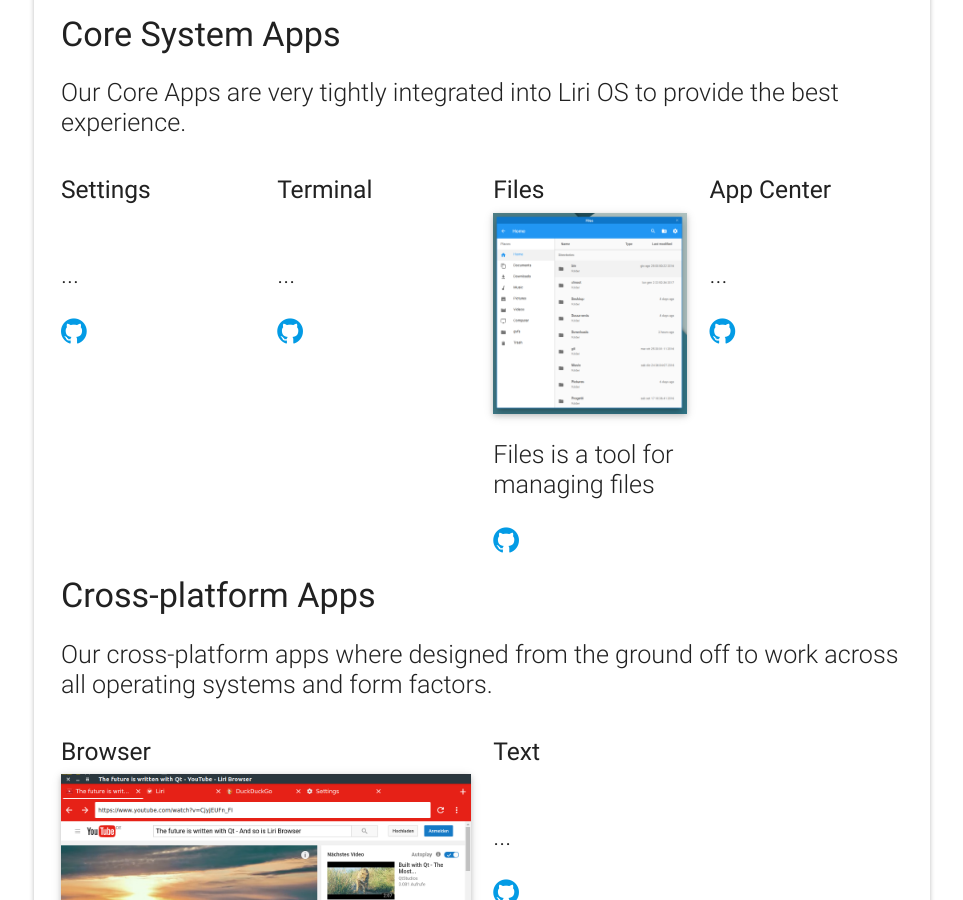
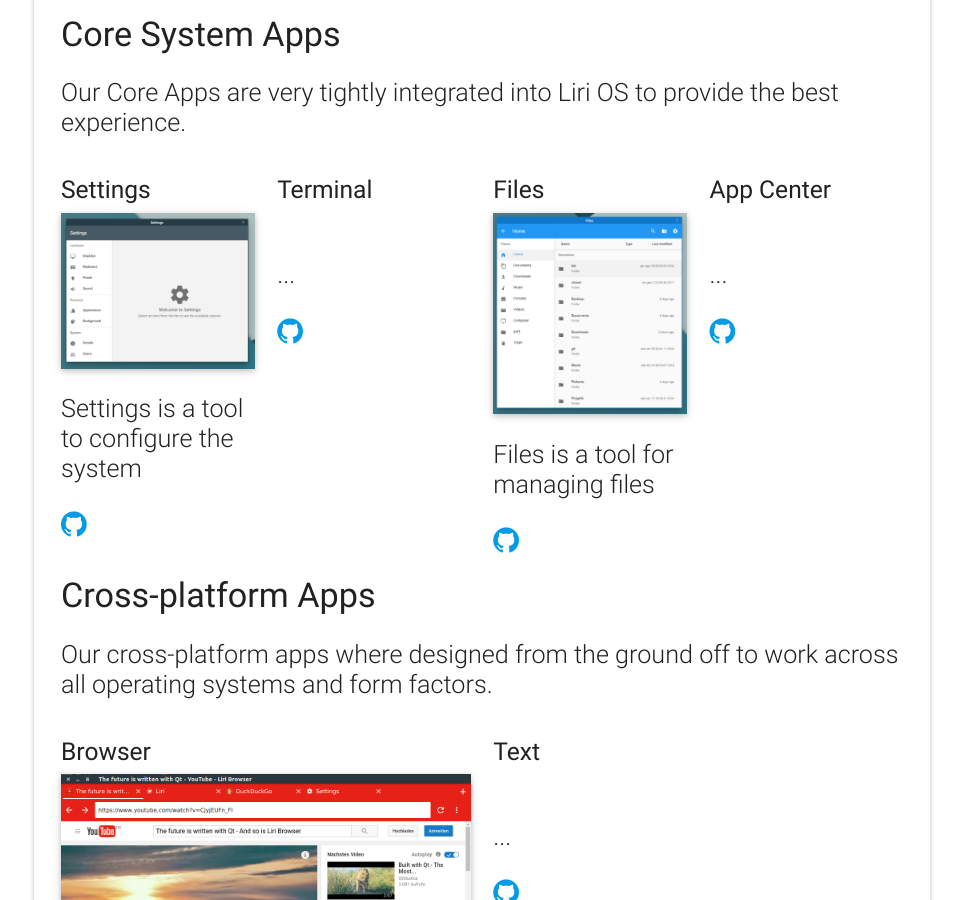
Before and after one commit to lirios/lirios.github.io, a Jekyll site: the page built from apps/index.html, in a window 1280 px wide and 900 px high, scrolled down 600 px. Shown: the whole window, without its empty margins (158-1121 px from the left). Built offline with Jekyll 4.4.1, drawn with Linux system fonts in a browser that asks for light colours; nearby versions of some CDN libraries; a script that is not in the unit is left out.

Commit message:
Add Settings to Apps
Issue: #2

```diff
--- a/apps/index.html
+++ b/apps/index.html
@@ -28,8 +28,8 @@
   <div class="row">
     <div class="col l3 m6 s12">
       <h5>Settings</h5>
-      <img src=""/>
-      <p class="flow-text">...</p>
+      <img class="materialboxed responsive-img z-depth-1" src="{{ site.baseurl }}/images/apps/settings/screen_mainview_01.png">
+      <p class="flow-text">Settings is a tool to configure the system</p>
       <a href="https://github.com/lirios/settings">
         <i class="fa fa-2x fa-github"></i>
       </a>
```
Also changed, not shown: images/apps/settings/screen_mainview_01.png (added).
